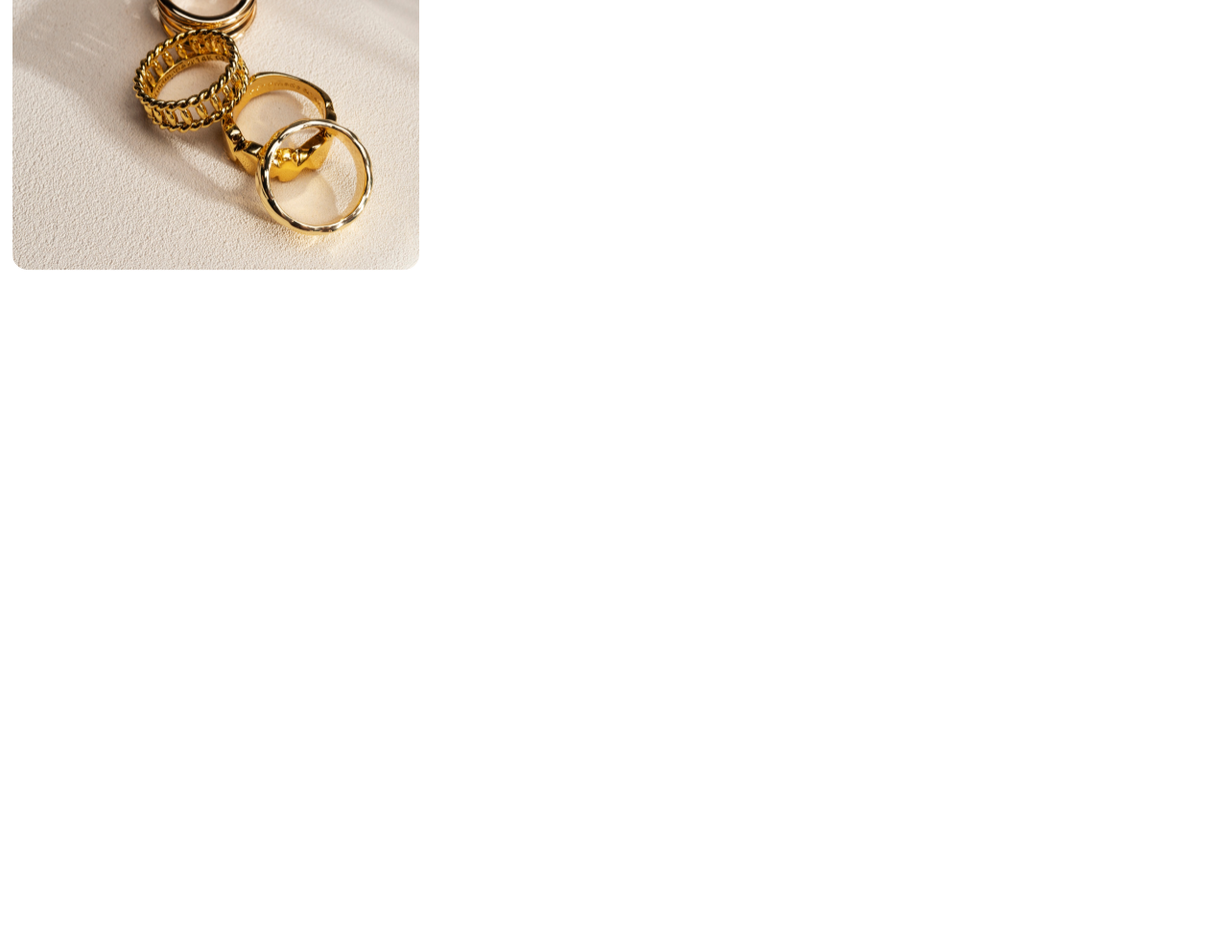
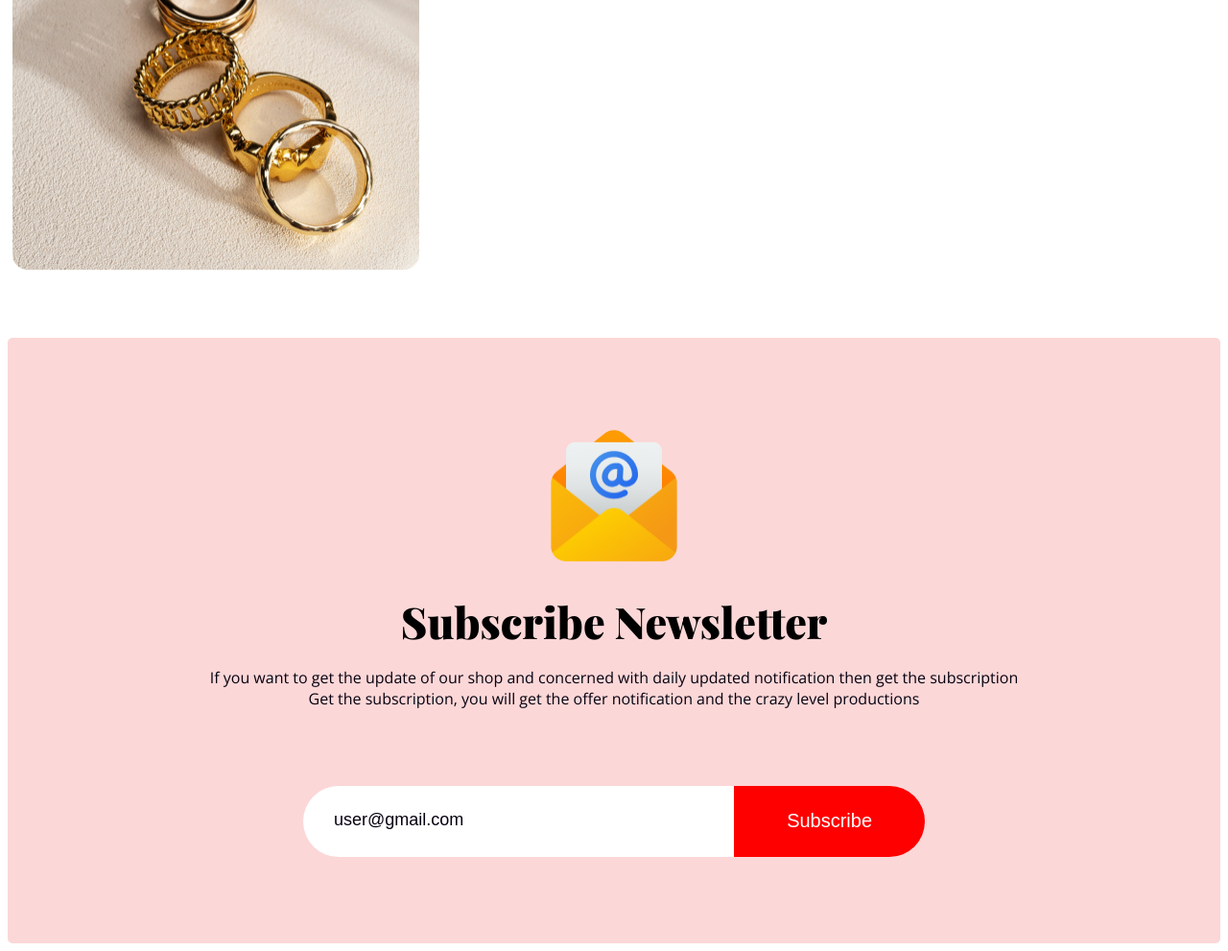
Before and after one commit to Moshin1524/assignment_one, a plain HTML site: page index.html in a window 1280 px wide. Shown: the part 5838-6829 px from the top of the page at 96% size. Before the commit the page ends 6138 px from the top, so only its background shows below. Drawn offline with nearby package versions, Linux system fonts and the light colour scheme; a web font is replaced by a local one.

Commit message:
subscribe commit

```diff
--- a/index.html
+++ b/index.html
@@ -70,6 +70,7 @@
                     <img class="current-year-image" src="images/Group 96.png" alt="year-image">
                 </div>
             </section>
+            <!-- holiday section -->
             <section class="holiday-section size">
                 <div class="holiday-text-section">
                     <h5 class="holiday-title">WHAT IS FUNCTIONAL</h5>
@@ -83,6 +84,7 @@
                     <img class="holiday-image-two" src="images/Group 44.png" alt="holiday-image-two">
                 </div>
             </section>
+            <!-- portfolio section -->
             <section class="portfolio-section size">
                 <div class="portfolio-text">
                     <h5 class="portfolio-title">THE BEST GIFTS</h5>
@@ -102,6 +104,19 @@
                     </div>
                 </div>
             </section>
+            <!-- subscribe-section -->
+            <section class="subscribe-section size">
+                <div class="container">
+                    <img class="s-image" src="images/Group 61.png" alt="image-one">
+                    <h3 class="s-title">Subscribe Newsletter</h3>
+                    <p class="s-text">If you want to get the update of our shop and concerned with daily updated notification then get the subscription</p>
+                    <p class="s-text">Get the subscription, you will get the offer notification and the crazy level productions</p>
+                </div>
+                <div class="input-section">
+                    <input class="input-field" type="email" placeholder="user@gmail.com">
+                    <button class="input-label" for="email">Subscribe</button>
+                </div>
+            </section>
         </main>
         <footer>
 
--- a/styles/styles.css
+++ b/styles/styles.css
@@ -242,3 +242,60 @@ body{
     width: 424px;
     padding: 5px;
 }
+/* subscribe-section */
+.subscribe-section{
+    background-color: #fcd7d7;
+    margin-top: 60px;
+    border-radius: 5px;
+}
+.container{
+    text-align: center;
+    padding: 80px 100px;
+}
+.s-image{
+    height: 150px;
+    width: 150px;
+    padding: 10px;
+}
+.s-title{
+    font-size: 45px;
+    font-weight: 900;
+    font-family: "Playfair Display", serif;
+    font-optical-sizing: auto;
+    margin-top: 10px;
+    margin-bottom: 18px;
+}
+.s-text{
+    font-size: 16px;
+    color: #070211;
+}
+.input-section{
+    background-color: #fcd7d7;
+    padding-bottom: 90px;
+    display: flex;
+    justify-content: space-around;
+    width: 648px;
+    align-items: center;
+    margin: 0px auto;
+}
+.input-field{
+    height: 72px;
+    width: 448px;
+    background-color: #FFFFFF;
+    border: none;
+    border-radius: 125px 0px 0px 125px;
+}
+.input-field::placeholder{
+    padding-left: 30px;
+    font-size: 18px;
+    color: #070211;
+}
+.input-label{
+    height: 74px;
+    width: 200px;
+    background-color: #FF0000;
+    font-size: 20px;
+    border: none;
+    border-radius: 0px 125px 125px 0px;
+    color: #FFFFFF;
+}
```
